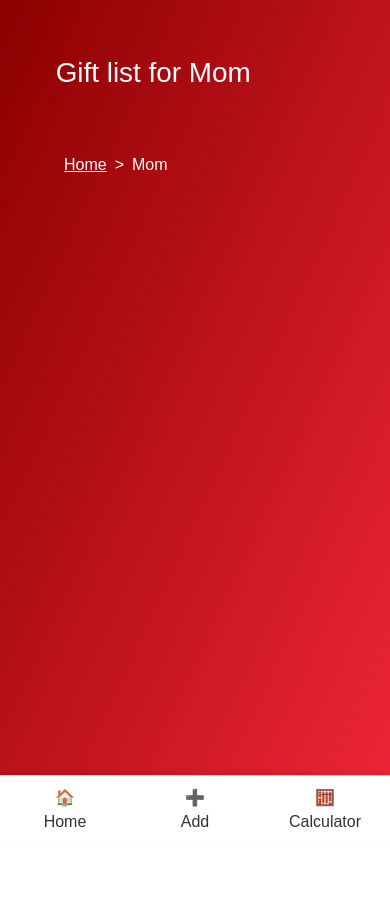
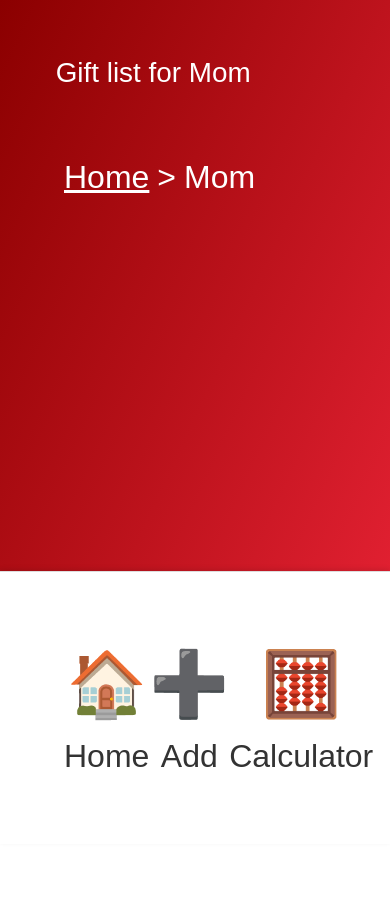
Before and after one commit to ua-chjb/django-00-gifting-list, a Django app: page /Mom/ in a window 390 px wide. Run offline with Django 5.2, Linux system fonts and the light colour scheme; data comes from the database, SQL or seed files in the repository; data that the repository does not hold is empty; some web fonts are replaced.

Commit message:
resized for mobile

```diff
--- a/main_list/templates/main_list/calculator.html
+++ b/main_list/templates/main_list/calculator.html
@@ -59,7 +59,7 @@
                 {% for person in item.who.all %}
                     <span class="item_who">{{ person.who }}</span>
                 {% endfor %}
-                <span class="calc-emoji">{{ item.type_gift|yesno:"🎄,🧦" }}</span>
+                <span class="calc-emoji">{% if item.type_gift == "main" %}🎄{% else %}🧦{% endif %}</span>
             </div>
         </div>
         {% endfor %}
--- a/main_list/templates/main_list/items.html
+++ b/main_list/templates/main_list/items.html
@@ -50,16 +50,16 @@
     </div>
     <div class="home-bar">
         <a href="{% url 'main_list:index' %}">
-            <div>🏠</div>
-            <div>Home</div>
+            <div class="home-bar-emoji">🏠</div>
+            <div class="home-bar-text">Home</div>
         </a>
         <a href="{% url 'main_list:add_item_general' %}">
-            <div>➕</div>
-            <div>Add</div>
+            <div class="home-bar-emoji">➕</div>
+            <div class="home-bar-text">Add</div>
         </a>
         <a href="{% url 'main_list:calculator' %}">
-            <div>🧮</div>
-            <div>Calculator</div>
+            <div class="home-bar-emoji">🧮</div>
+            <div class="home-bar-text">Calculator</div>
         </a>
     </div>
 {% block extra_js %}
--- a/static/css/style.css
+++ b/static/css/style.css
@@ -388,41 +388,89 @@ input[type="number"]:focus {
 
 @media all and (max-width: 1000px){
     .card_main, .calc-item, .calc-total {
+        font-size: 2.2em;
         width: 90%;
         margin-left: auto;
         margin-right: auto;
     }
 
-    .filter-form {
-        width: 40%;
+    .home-bar {
+        padding: 4em;
     }
 
-    .add-item-form input[type="text"],
-    .add-item-form input[type="number"],
-    .add-item-form .choices__inner {
-        font-size: 16px;  /* Prevents iOS zoom */
+    .home-bar-emoji {
+        font-size: 4em;
+    }
+
+    .home-bar-text {
+        font-size: 2em;
+    }
+
+    .breadcrumb-item {
+        font-size:3em;
+    }
+
+    .breadcrumb-item {
+        font-size:2em;
+    }
+
+    .item_who {
+        padding: 0.75em 2em;
+        font-size: 2.2em;
+        border-radius:2em;
+    }
+
+    .calc-emoji {
+        font-size: 3.2em;
+        padding-top: 0.25em;
+    }
+
+    .item_price {
+        font-size: 2.2em;
+    }
+
+    .filter-form {
+        width: 90%;
+        margin-left: auto;
+        margin-right:auto;
+        margin-bottom: 2em;
+    }
+
+    .filter-dropdowns {
+        margin: 2em 0;
+    }
+
+    .btn-filter {
+        padding: 0.5em;
+        width: 100%;
+        margin: 0;
+        padding: 0;
+    }
+
+    .choices__inner, .choices__list--multiple, .choices__lst--dropdown {
+        font-size: 2.2em;
     }
 
     .add-item-form label {
-        font-size: 1.2em;
+        font-size: 2.2;
         margin-bottom: 0.6em;
     }
 
     .add-item-form input[type="text"],
     .add-item-form input[type="number"],
     .add-item-form select {
-        font-size: 1.2em;
+        font-size: 2.2em;
         padding: 0.8em 1em;
     }
 
     .add-item-form .choices__inner {
-        font-size: 1.2em;
+        font-size: 2.2em;
         min-height: 3em;
         padding: 0.6em;
     }
 
     .add-item-form button[type="submit"] {
-        font-size: 1.2em;
+        font-size: 2.2em;
         margin-top: 1em;
         padding: 2em;
     }
```
